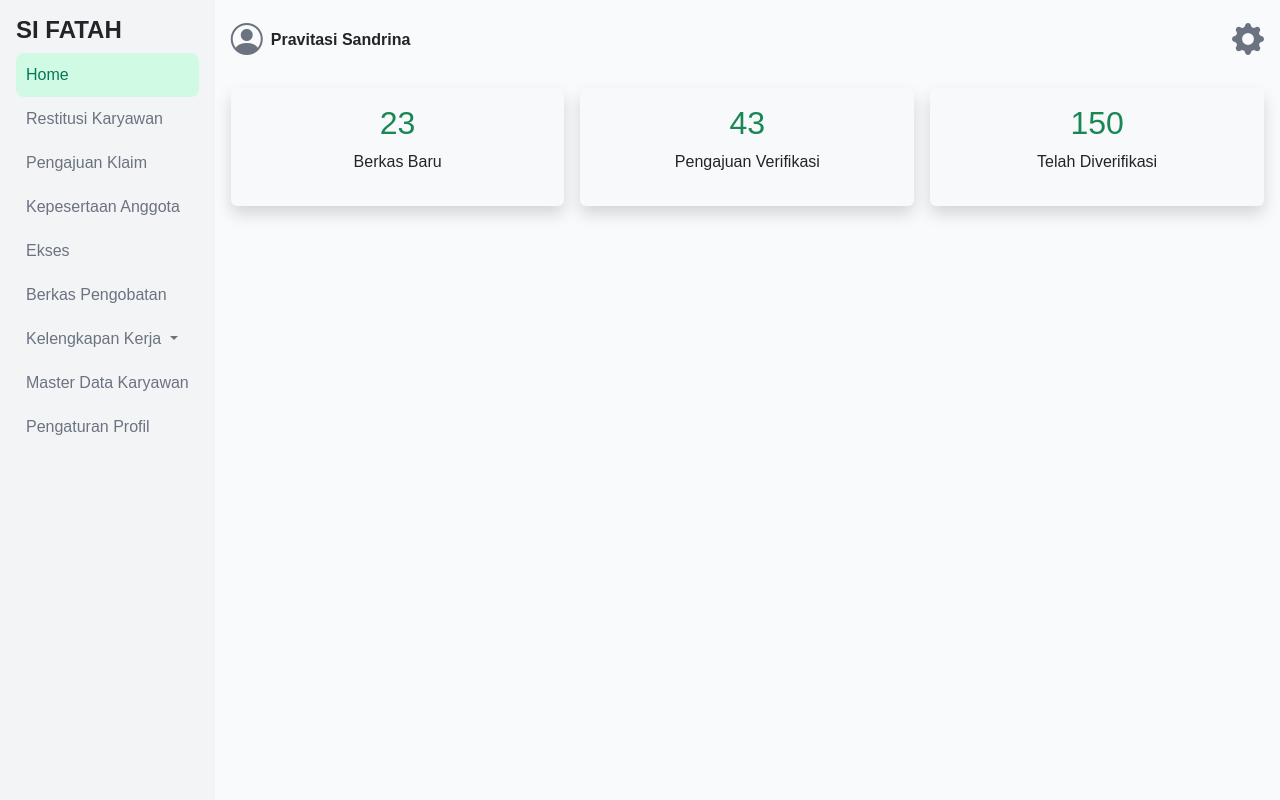
After one commit to PadiProduktif/siffatah-web-app, a Laravel app: page /home in a window 1280 px wide. The commit adds this page. Run offline with Laravel 12, Linux system fonts and the light colour scheme; parts of the project's set-up code (start-up, migrations or seed data) failed here and were passed over.

Commit message:
penambahan home dan masterdata karyawan, beres ini buat logout dulu

```diff
--- a/resources/views/components/sidebar.blade.php
+++ b/resources/views/components/sidebar.blade.php
@@ -1,29 +1,28 @@
-
 <!-- Sidebar -->
 <div class="sidebar p-3">
     <h1>SI FATAH</h1>
     <ul class="nav flex-column">
-        <li><a href="#" class="active">Home</a></li>
-        <li><a href="#">Restitusi Karyawan</a></li>
-        <li><a href="#">Pengajuan Klaim</a></li>
-        <li><a href="#">Kepesertaan Anggota</a></li>
-        <li><a href="#">Ekses</a></li>
-        <li><a href="#">Berkas Pengobatan</a></li>
+        <li><a href="/home" class="{{ Request::is('home') ? 'active' : '' }}">Home</a></li>
+        <li><a href="/restitusi-karyawan" class="{{ Request::is('restitusi-karyawan') ? 'active' : '' }}">Restitusi Karyawan</a></li>
+        <li><a href="/pengajuan-klaim" class="{{ Request::is('pengajuan-klaim') ? 'active' : '' }}">Pengajuan Klaim</a></li>
+        <li><a href="/kepesertaan-anggota" class="{{ Request::is('kepesertaan-anggota') ? 'active' : '' }}">Kepesertaan Anggota</a></li>
+        <li><a href="/ekses" class="{{ Request::is('ekses') ? 'active' : '' }}">Ekses</a></li>
+        <li><a href="/berkas-pengobatan" class="{{ Request::is('berkas-pengobatan') ? 'active' : '' }}">Berkas Pengobatan</a></li>
         <li class="nav-item dropdown">
             <a href="#"
-            class="nav-link dropdown-toggle"
-            id="kelengkapanKerjaDropdown"
-            role="button"
-            data-bs-toggle="dropdown"
-            aria-expanded="false">
+               class="nav-link dropdown-toggle {{ Request::is('wearpack') || Request::is('sepatu') ? 'active' : '' }}"
+               id="kelengkapanKerjaDropdown"
+               role="button"
+               data-bs-toggle="dropdown"
+               aria-expanded="false">
                 Kelengkapan Kerja
             </a>
             <ul class="dropdown-menu" aria-labelledby="kelengkapanKerjaDropdown">
-                <li><a href="#" class="dropdown-item">Wearpack</a></li>
-                <li><a href="#" class="dropdown-item">Sepatu</a></li>
+                <li><a href="/wearpack" class="dropdown-item {{ Request::is('wearpack') ? 'active' : '' }}">Wearpack</a></li>
+                <li><a href="/sepatu" class="dropdown-item {{ Request::is('sepatu') ? 'active' : '' }}">Sepatu</a></li>
             </ul>
         </li>
-        <li><a href="#">Master Data Karyawan</a></li>
-        <li><a href="#">Pengaturan Profil</a></li>
+        <li><a href="/master-data-karyawan" class="{{ Request::is('master-data-karyawan') ? 'active' : '' }}">Master Data Karyawan</a></li>
+        <li><a href="/profil" class="{{ Request::is('profil') ? 'active' : '' }}">Pengaturan Profil</a></li>
     </ul>
 </div>
--- /dev/null
+++ b/resources/views/home.blade.php
@@ -0,0 +1,28 @@
+@extends('layouts.app')
+
+@section('title', 'Dashboard')
+
+@section('content')
+
+    <!-- Stats -->
+    <div class="row g-3 mb-4">
+        <div class="col-md">
+            <div class="stat bg-light text-center p-3 rounded shadow">
+                <h2 class="text-success">23</h2>
+                <p>Berkas Baru</p>
+            </div>
+        </div>
+        <div class="col-md">
+            <div class="stat bg-light text-center p-3 rounded shadow">
+                <h2 class="text-success">43</h2>
+                <p>Pengajuan Verifikasi</p>
+            </div>
+        </div>
+        <div class="col-md">
+            <div class="stat bg-light text-center p-3 rounded shadow">
+                <h2 class="text-success">150</h2>
+                <p>Telah Diverifikasi</p>
+            </div>
+        </div>
+    </div>
+@endsection
--- a/resources/views/layouts/app.blade.php
+++ b/resources/views/layouts/app.blade.php
@@ -5,6 +5,8 @@
     <meta name="viewport" content="width=device-width, initial-scale=1.0">
     <title>@yield('title', 'Dashboard - SI FATAH')</title>
     <link href="https://cdn.jsdelivr.net/npm/bootstrap@5.3.2/dist/css/bootstrap.min.css" rel="stylesheet">
+    <link href="https://cdn.jsdelivr.net/npm/bootstrap-icons/font/bootstrap-icons.css" rel="stylesheet">
+
     <style>
         body {
             font-family: Arial, sans-serif;
@@ -41,10 +43,12 @@
             color: #ffffff;
             font-size: 14px;
         }
-        .status.new { background-color: #f59e0b; }
-        .status.verified { background-color: #10b981; }
-        .status.rejected { background-color: #ef4444; }
-        .status.processing { background-color: #3b82f6; }
+        .status.new { background-color: #f59e0b; color: #fff; padding: 5px 10px; border-radius: 5px; }
+        .status.verified { background-color: #10b981; color: #fff; padding: 5px 10px; border-radius: 5px; }
+        .status.rejected { background-color: #ef4444; color: #fff; padding: 5px 10px; border-radius: 5px; }
+        .status.processing { background-color: #3b82f6; color: #fff; padding: 5px 10px; border-radius: 5px;
+</style>
+
     </style>
     @stack('styles')
 </head>
@@ -53,17 +57,17 @@
         <!-- Sidebar -->
         @include('components.sidebar')
 
-
-
         <!-- Main Content -->
         <div class="flex-grow-1 p-3">
             <!-- Header -->
             <div class="header d-flex justify-content-between align-items-center mb-4">
+                <!-- Profile Section -->
                 <div class="profile d-flex align-items-center">
-                    <img src="{{ asset('resources/img/user.png') }}" alt="User Profile" class="rounded-circle me-2" style="height: 50px; width: 50px;">
+                    <i class="bi bi-person-circle me-2" style="font-size: 2rem; color: #6b7280;"></i>
                     <span class="fw-bold">Pravitasi Sandrina</span>
                 </div>
-                <img src="{{ asset('resources/img/notification.png') }}" alt="Notifications" class="img-fluid" style="height: 50px;">
+                <!-- Settings Icon -->
+                <i class="bi bi-gear-fill" style="font-size: 2rem; color: #6b7280;"></i>
             </div>
 
             @yield('content')
--- a/routes/web.php
+++ b/routes/web.php
@@ -27,7 +27,10 @@ Route::get('/', function () {
     return view('landing-page');
 });
 Route::get('/master-data-karyawan', function () {
-    return view('/extras/master-data-karyawan');
+    return view('extras/master-data-karyawan');
+});
+Route::get('/home', function () {
+    return view('home');
 });
 
 
```
